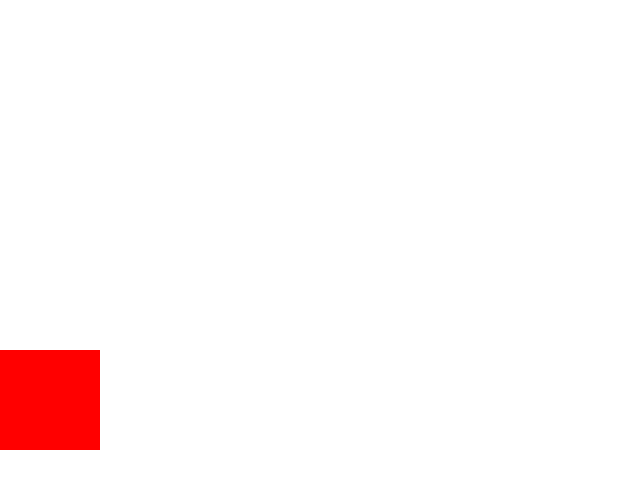
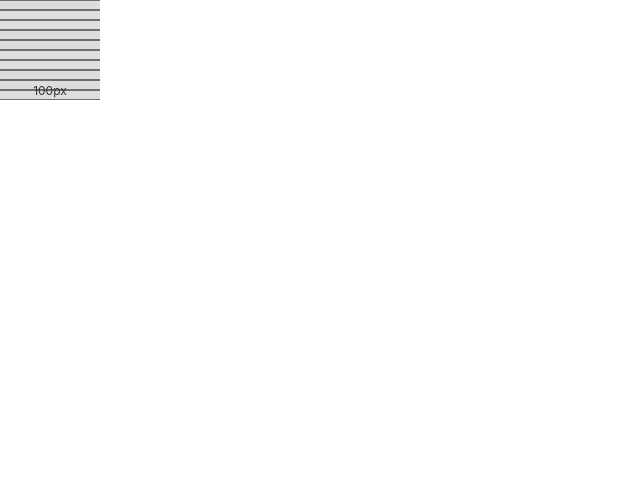
Before and after one commit to jeet0007/make-a-box, a React (Vite) app: page / in a window 1280 px wide. Shown: the top 488 px of the page, without its empty margins (0-640 px from the left). Built offline with nearby package versions, Linux system fonts and the light colour scheme.

Commit message:
vanila version

```diff
--- a/src/App.tsx
+++ b/src/App.tsx
@@ -4,95 +4,73 @@ import { useState, useEffect } from "react";
 import "react-resizable/css/styles.css";
 
 // Vertical Scale Component
-// function VerticalScale({ height }: { height: number }) {
-//   const scaleStep = 10; // Every 10px for scale lines
+function VerticalScale({ height, width }: { height: number; width: number }) {
+  const scaleStep = 10; // Every 10px for scale lines
 
-//   // Generate scale lines based on height
-//   const scaleLines = [];
-//   for (let i = 0; i <= height; i += scaleStep) {
-//     scaleLines.push(i);
-//   }
+  // Generate scale lines based on height
+  const scaleLines = [];
+  for (let i = 0; i <= height; i += scaleStep) {
+    scaleLines.push(i);
+  }
 
-//   return (
-//     <div
-//       style={{
-//         position: "absolute",
-//         top: 0,
-//         left: 0,
-//         width: "30px",
-//         height: "100%",
-//         backgroundColor: "#ddd",
-//         display: "flex",
-//         flexDirection: "column",
-//         alignItems: "center",
-//       }}
-//     >
-//       {scaleLines.map((line, index) => (
-//         <div
-//           key={index}
-//           style={{
-//             position: "absolute",
-//             bottom: `${line}px`,
-//             width: "100%",
-//             borderBottom: "1px solid #000",
-//             transform: "translateY(50%)",
-//           }}
-//         />
-//       ))}
-//       <div
-//         style={{
-//           position: "absolute",
-//           bottom: "0",
-//           left: "0",
-//           width: "100%",
-//           textAlign: "center",
-//           fontSize: "12px",
-//           color: "#333",
-//         }}
-//       >
-//         {height}px
-//       </div>
-//     </div>
-//   );
-// }
+  return (
+    <div
+      style={{
+        position: "absolute",
+        top: 0,
+        left: 0,
+        width: `${width}px`,
+        height: `${height}px`,
+        backgroundColor: "#ddd",
+        display: "flex",
+        flexDirection: "column",
+        alignItems: "center",
+        overflow: "hidden",
+      }}
+    >
+      {scaleLines.map((line, index) => (
+        <div
+          key={index}
+          style={{
+            position: "absolute",
+            bottom: `${line}px`,
+            width: "100%",
+            borderBottom: "1px solid #000",
+            transform: "translateY(50%)",
+          }}
+        />
+      ))}
+      <div
+        style={{
+          position: "absolute",
+          bottom: "0",
+          left: "0",
+          width: "100%",
+          textAlign: "center",
+          fontSize: "12px",
+          color: "#333",
+        }}
+      >
+        {height}px
+      </div>
+    </div>
+  );
+}
 
 function App() {
   const [boxWidth, setBoxWidth] = useState(100);
   const [boxHeight, setBoxHeight] = useState(100);
-  const [boxColor, setBoxColor] = useState("red");
-  const [borderRadius, setBorderRadius] = useState(0);
-  const [boxShadow, setBoxShadow] = useState("none");
 
   useEffect(() => {
     const urlParams = new URLSearchParams(window.location.search);
     const width = urlParams.get("width");
     const height = urlParams.get("height");
-    const color = urlParams.get("color");
-    const radius = urlParams.get("borderRadius");
-    const shadow = urlParams.get("boxShadow");
 
     if (width) setBoxWidth(Number(width));
     if (height) setBoxHeight(Number(height));
-    if (color) setBoxColor(color);
-    if (radius) setBorderRadius(Number(radius));
-    if (shadow) setBoxShadow(shadow);
   }, []);
 
-  return (
-    <div
-      style={{
-        width: `${boxWidth}px`,
-        height: `${boxHeight}px`,
-        position: "relative",
-        backgroundColor: boxColor,
-        borderRadius: `${borderRadius}px`,
-        boxShadow: boxShadow,
-        display: "flex",
-        justifyContent: "center",
-        alignItems: "center",
-      }}
-    />
-  );
+  return <VerticalScale height={boxHeight} width={boxWidth} />;
 }
 
 export default App;
```
